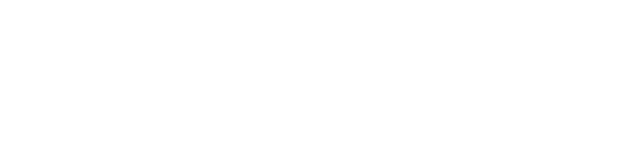
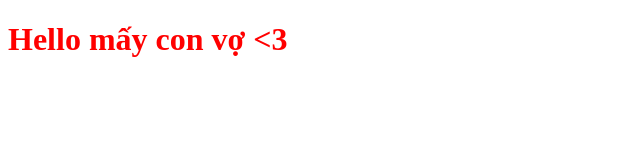
Before and after one commit to viethoangfpthcm/BT01_Git, a plain HTML site: page index.html in a window 1280 px wide. Shown: the whole page, without its empty margins (0-640 px from the left). Drawn offline with Linux system fonts and the light colour scheme.

Commit message:
version 1.0.1

```diff
--- a/index.html
+++ b/index.html
@@ -6,6 +6,6 @@
     <title>Hello</title>
 </head>
 <body>
-
+    <h1 style="color: red;">Hello mấy con vợ <3</h1>
 </body>
 </html>
```
